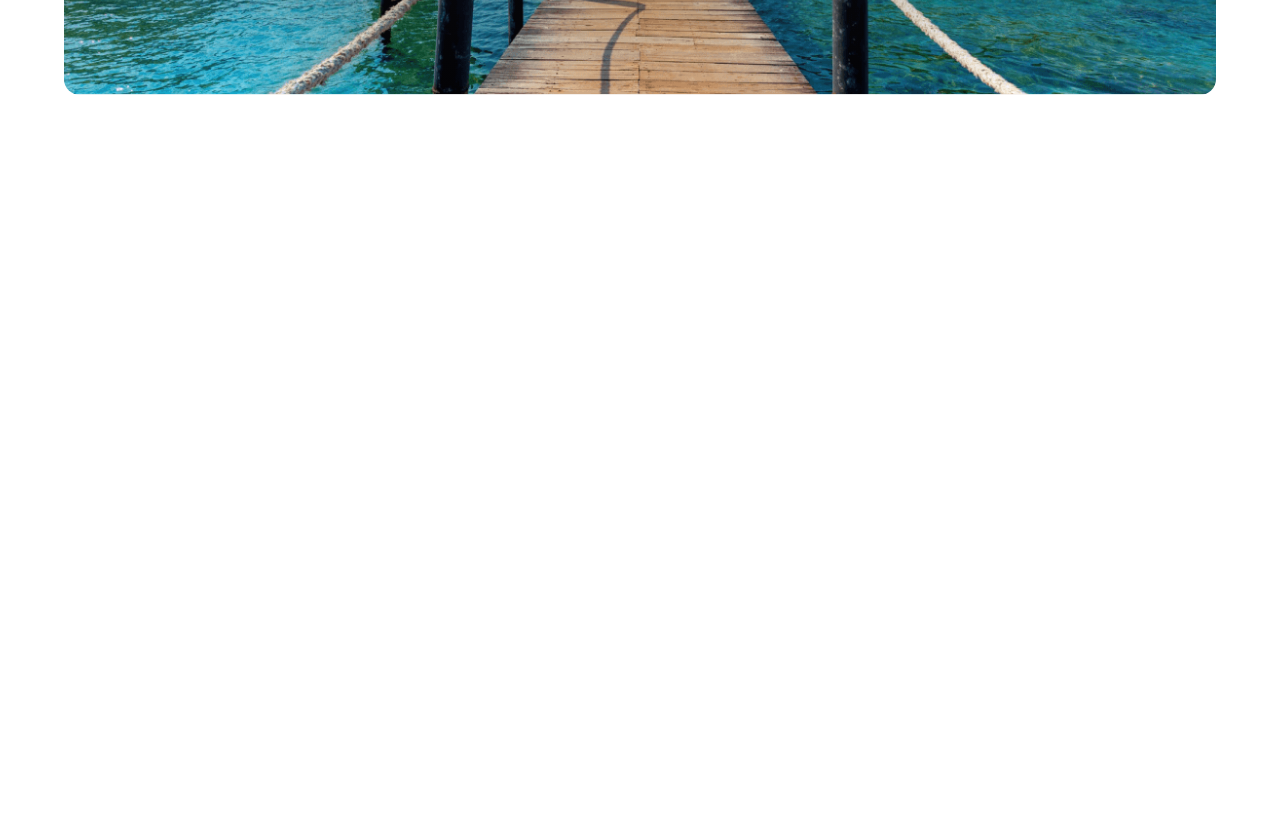
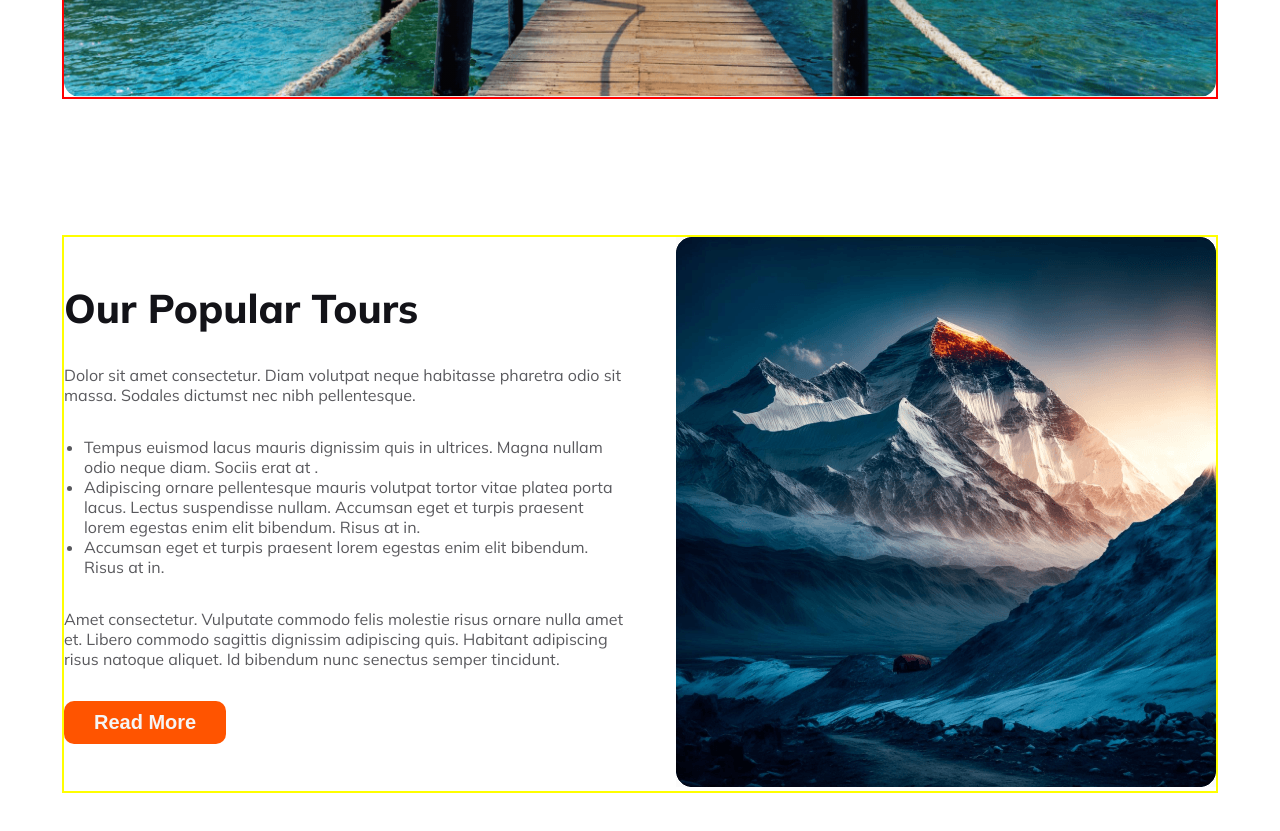
Before and after one commit to ash-124/hero-travel-practice, a plain HTML site: page index.html in a window 1280 px wide. Shown: the part 551-1382 px from the top of the page. Before the commit the page ends 800 px from the top, so only its background shows below. Drawn offline with Linux system fonts and the light colour scheme.

Commit message:
popular travel section done

```diff
--- a/index.html
+++ b/index.html
@@ -42,7 +42,27 @@
            </div>
         </div>
     </header>
-    <main></main>
+    <main>
+        <section class="popular-section container">
+            <div class="popular-content">
+                <div class="popular-text">
+                    <h3 class="popular-title">Our Popular Tours</h3>
+                    <p>Dolor sit amet consectetur. Diam volutpat neque habitasse pharetra odio sit massa. Sodales dictumst nec nibh pellentesque.</p>
+                    <ul>
+                        <li>Tempus euismod lacus mauris dignissim quis in ultrices. Magna nullam odio neque diam. Sociis erat at .</li>
+                        <li>Adipiscing ornare pellentesque mauris volutpat tortor vitae platea porta lacus. Lectus suspendisse nullam. Accumsan eget et turpis praesent lorem egestas enim elit bibendum. Risus at in.</li>
+                        <li> Accumsan eget et turpis praesent lorem egestas enim elit bibendum. Risus at in.</li>
+                    </ul>
+                    <p>Amet consectetur. Vulputate commodo felis molestie risus
+                        ornare nulla amet et. Libero commodo sagittis dignissim adipiscing quis. Habitant adipiscing risus natoque aliquet. Id bibendum nunc senectus semper tincidunt. </p>
+                </div>
+                <span><button class="btn-popular">Read More</button></span>
+            </div>
+            <div class="popular-img">
+                <img src="./Images/mountain.png" alt="">
+            </div>
+        </section>
+    </main>
     <footer></footer>
 </body>
 </html>
--- a/styles/style.css
+++ b/styles/style.css
@@ -10,7 +10,8 @@ body{
 
     width: 90%;
     margin: 0 auto;
-    height: 40.25rem;
+    height: auto;
+    border: 2px solid red;
 }
 
 
@@ -92,6 +93,7 @@ font-weight: 800;
 font-family: Mulish;
 font-size: 16px;
 font-weight: 400;
+width: 600px;
 }
 .banner-input{
     display: flex;
@@ -119,3 +121,52 @@ font-weight: 400;
     background-color:rgb(255, 84, 0);
     color: rgba(255, 255, 255, 0.815);
 }
+/* banner styles end */
+
+/* popular section starts here */
+.popular-section{
+    display: flex;
+    justify-content: space-between;
+    align-items: center;
+    align-content: space-between;
+    gap: 3rem;
+    border: 2px solid yellow;
+    margin: 17vh auto;
+
+}
+.popular-content{
+    width: calc(50%-27px);
+}
+.popular-text{
+    color: rgba(19, 19, 24, 0.7);
+
+    font-size: 16px;
+    font-weight: 400;
+    display: flex;
+    flex-direction: column;
+    row-gap: 4vh;
+}
+.popular-title{
+    color: rgb(19, 19, 24);
+
+    font-size: 40px;
+    font-weight: 800;
+}
+.popular-content div >ul>li{
+    margin-left: 20px;
+}
+.popular-img{
+    width: calc(50%-27px);
+
+}
+.btn-popular{
+    padding: 10px 30px;
+    color: whitesmoke;
+    background: rgb(255, 84, 0);
+    border: none;
+    border-radius: 10px;
+    font-size: 2.5vh;
+    font-weight: 800;
+    margin-top: 4vh;
+}
+/* popular section ends here */
```
